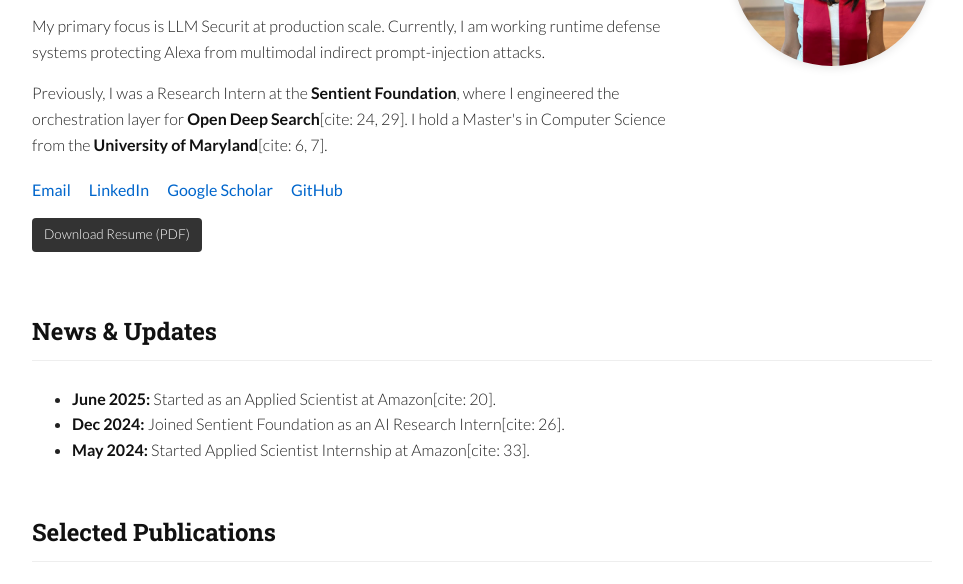
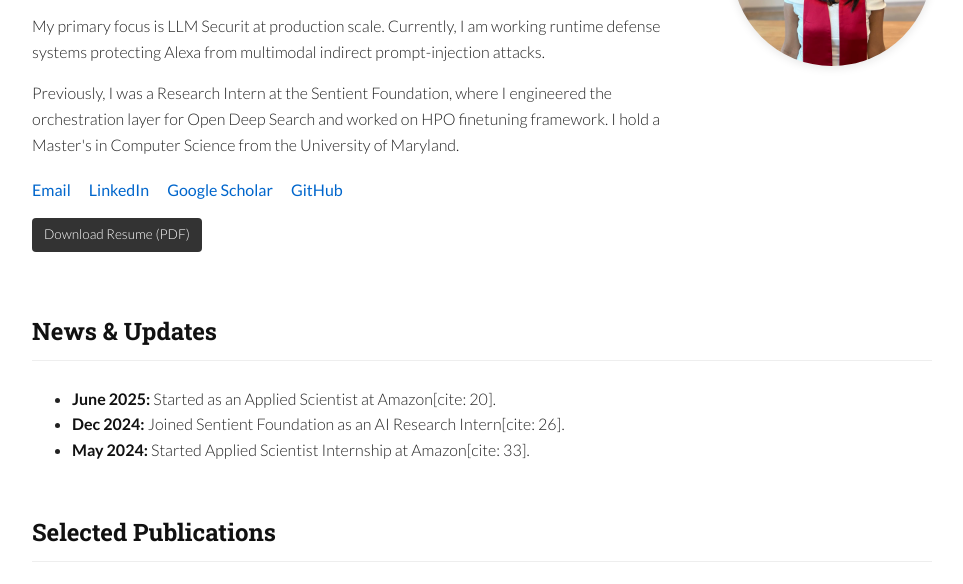
Before and after one commit to PurvaChiniya/purvachiniya.github.io, a plain HTML site: page index.html in a window 1280 px wide. Shown: the part 174-758 px from the top of the page, without its empty margins (158-1121 px from the left). Drawn offline with Linux system fonts and the light colour scheme.

Commit message:
Update internship description in index.html

```diff
--- a/index.html
+++ b/index.html
@@ -142,7 +142,7 @@
         My primary focus is LLM Securit at production scale. Currently, I am working runtime defense systems protecting Alexa from multimodal indirect prompt-injection attacks.
       </p>
       <p>
-        Previously, I was a Research Intern at the <strong>Sentient Foundation</strong>, where I engineered the orchestration layer for <strong>Open Deep Search</strong>[cite: 24, 29]. I hold a Master's in Computer Science from the <strong>University of Maryland</strong>[cite: 6, 7].
+        Previously, I was a Research Intern at the Sentient Foundation, where I engineered the orchestration layer for Open Deep Search and worked on HPO finetuning framework. I hold a Master's in Computer Science from the University of Maryland.
       </p>
 
       <div class="social-links">
```
